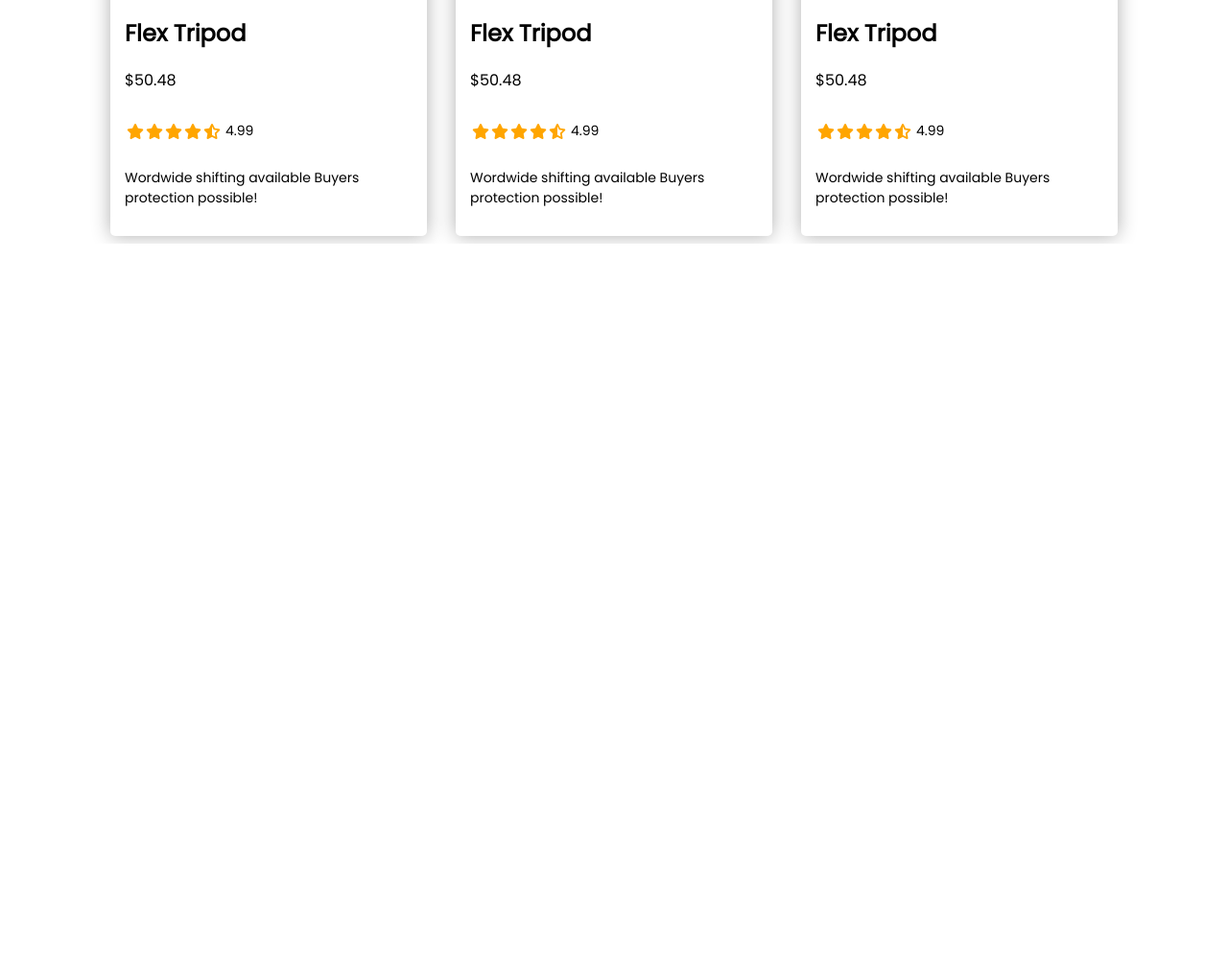
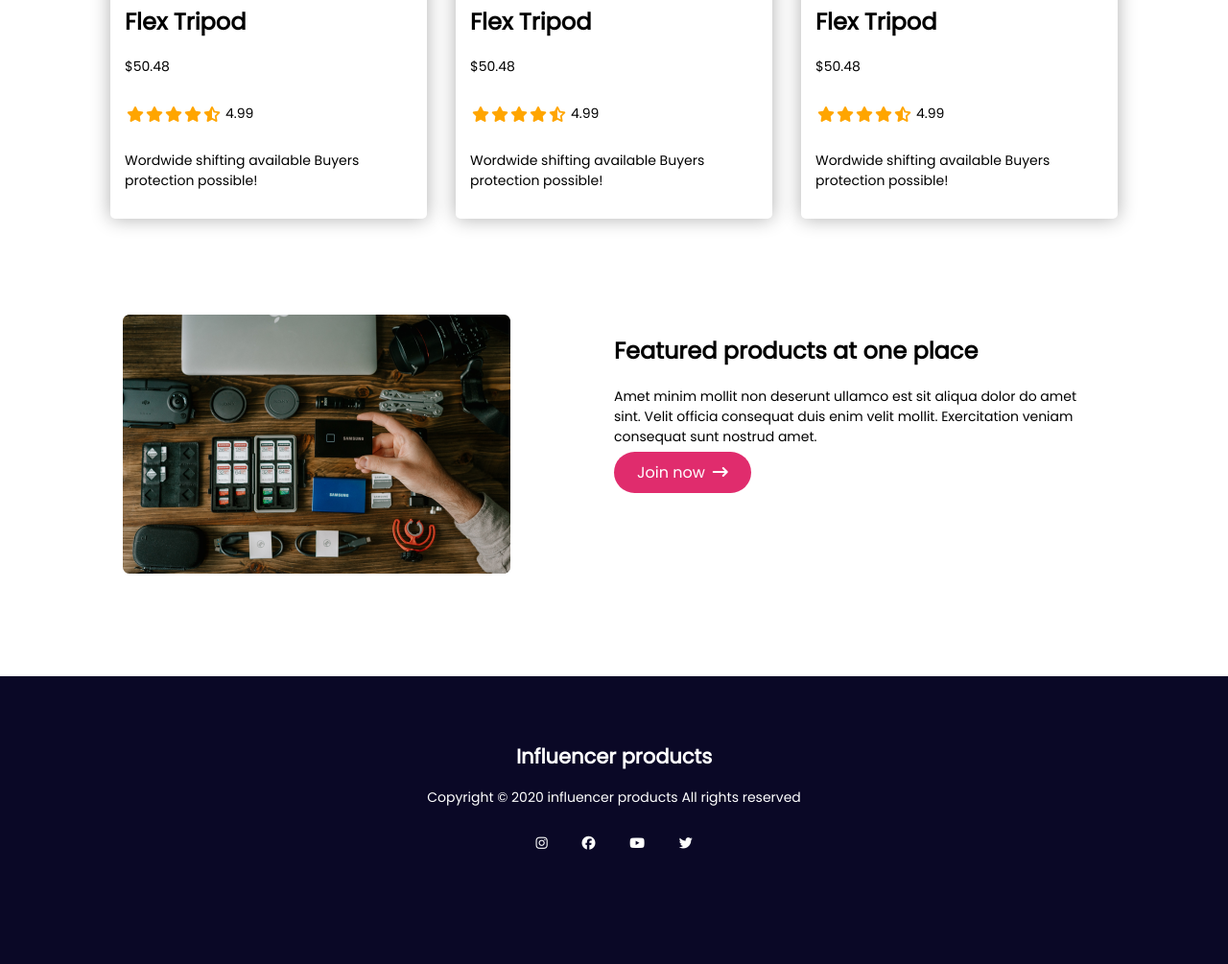
Before and after one commit to adnanhjoy/Influencer-Gear, a plain HTML site: page index.html in a window 1280 px wide. Shown: the part 2120-3125 px from the top of the page at 96% size. Before the commit the page ends 2374 px from the top, so only its background shows below. Drawn offline with Linux system fonts and the light colour scheme.

Commit message:
complete without responsive

```diff
--- a/index.html
+++ b/index.html
@@ -214,6 +214,28 @@
             </article>
         </div>
     </section>
+
+    <section class="feature-product">
+        <div class="product">
+            <img src="images/gear.png" alt="">
+        </div>
+        <div class="product">
+            <h2>Featured products at one place</h2>
+            <p>Amet minim mollit non deserunt ullamco est sit aliqua dolor do amet sint. Velit officia consequat duis
+                enim velit mollit. Exercitation veniam consequat sunt nostrud amet.</p>
+            <a class="button" href="">Join now<i class="fa-solid fa-arrow-right-long"></i></a>
+        </div>
+    </section>
+    <footer>
+        <h2>Influencer products</h2>
+        <p>Copyright © 2020 influencer products All rights reserved</p>
+        <span class="social-icon">
+            <i class="fa-brands fa-instagram"></i>
+            <i class="fa-brands fa-facebook"></i>
+            <i class="fa-brands fa-youtube"></i>
+            <i class="fa-brands fa-twitter"></i>
+        </span>
+    </footer>
 </body>
 
 </html>
--- a/style.css
+++ b/style.css
@@ -3,6 +3,7 @@
 body {
     font-family: 'Lobster', cursive;
     font-family: 'Poppins', sans-serif;
+    margin: 0;
 }
 
 .header {
@@ -120,3 +121,38 @@ body {
 .detail {
     font-size: 14px;
 }
+
+/* Feature product */
+
+.feature-product {
+    display: flex;
+    width: 80%;
+    margin: 100px auto;
+}
+
+.product {
+    width: 50%;
+}
+
+/*---------
+ footer area
+ ---------- */
+
+footer {
+    background-color: #0A0826;
+    height: 250px;
+    color: white;
+    text-align: center;
+    padding-top: 50px;
+}
+
+footer,
+p {
+    font-size: 14px;
+    font-weight: 100;
+}
+
+.social-icon,
+.fa-brands {
+    padding: 16px;
+}
```
